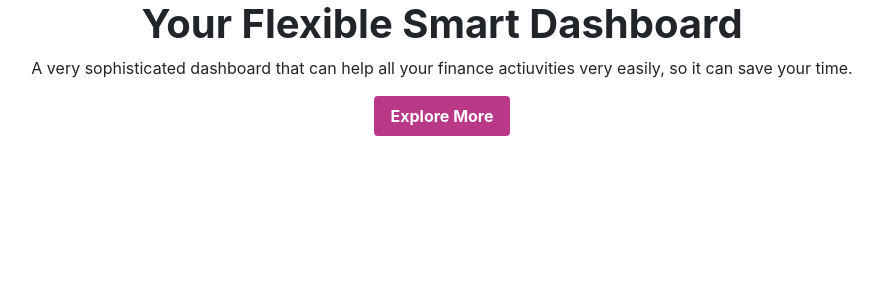
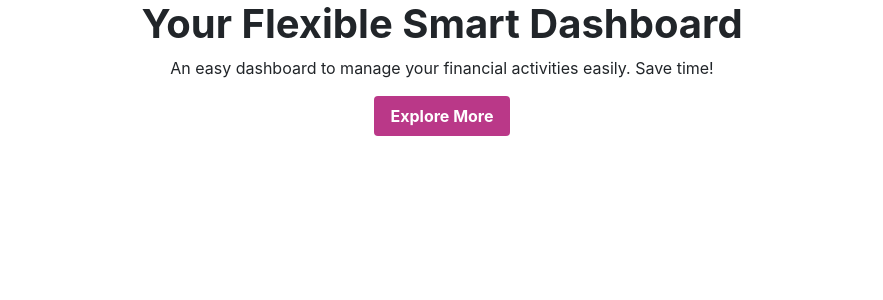
Before and after one commit to nretana/github-demo-reactapp, a React (Create React App) app: page / in a window 1280 px wide. Shown: the top 300 px of the page, without its empty margins (198-1081 px from the left). Built offline with nearby package versions, Linux system fonts and the light colour scheme.

Commit message:
description text updated based on style guie v1.1.1 in react app

```diff
--- a/src/components/Home.js
+++ b/src/components/Home.js
@@ -5,7 +5,7 @@ const Home = ()=> {
     return(
         <div className='container'>
             <h1 className='fw-bold'>Your Flexible Smart Dashboard</h1>
-            <p>A very sophisticated dashboard that can help all your finance actiuvities very easily, so it can save your time.</p>
+            <p>An easy dashboard to manage your financial activities easily. Save time!</p>
             <button>Explore More</button>
        </div>
     )
```
